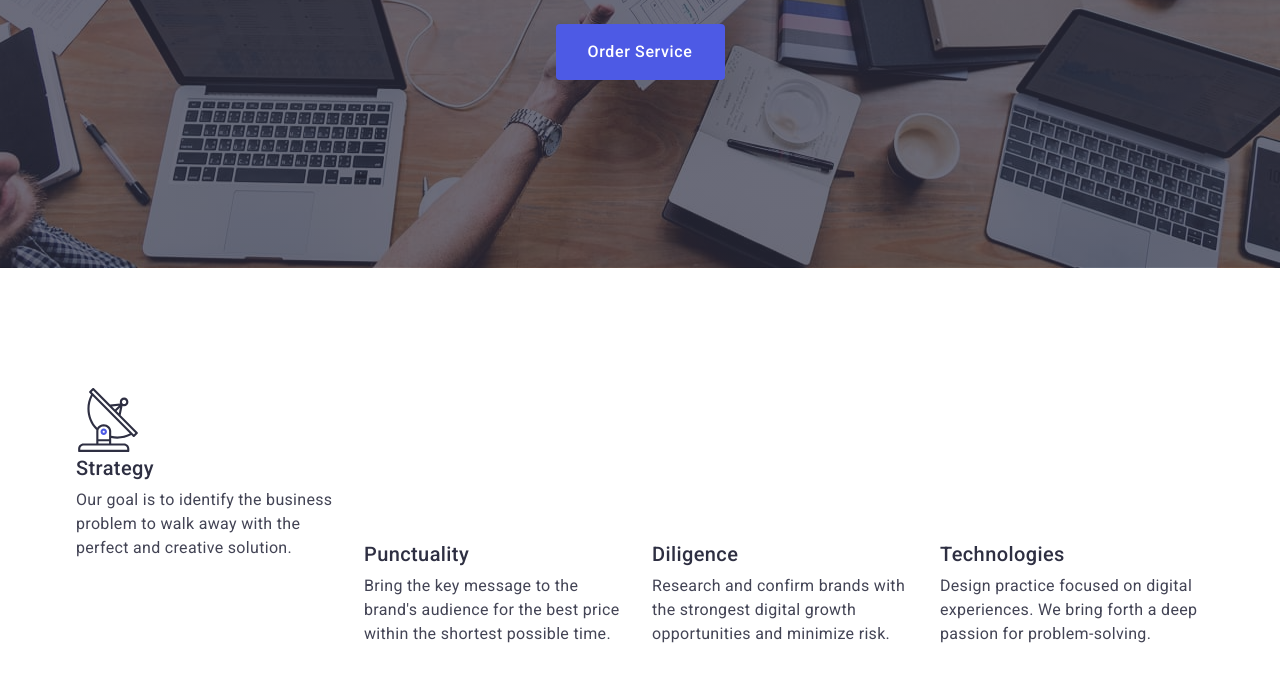
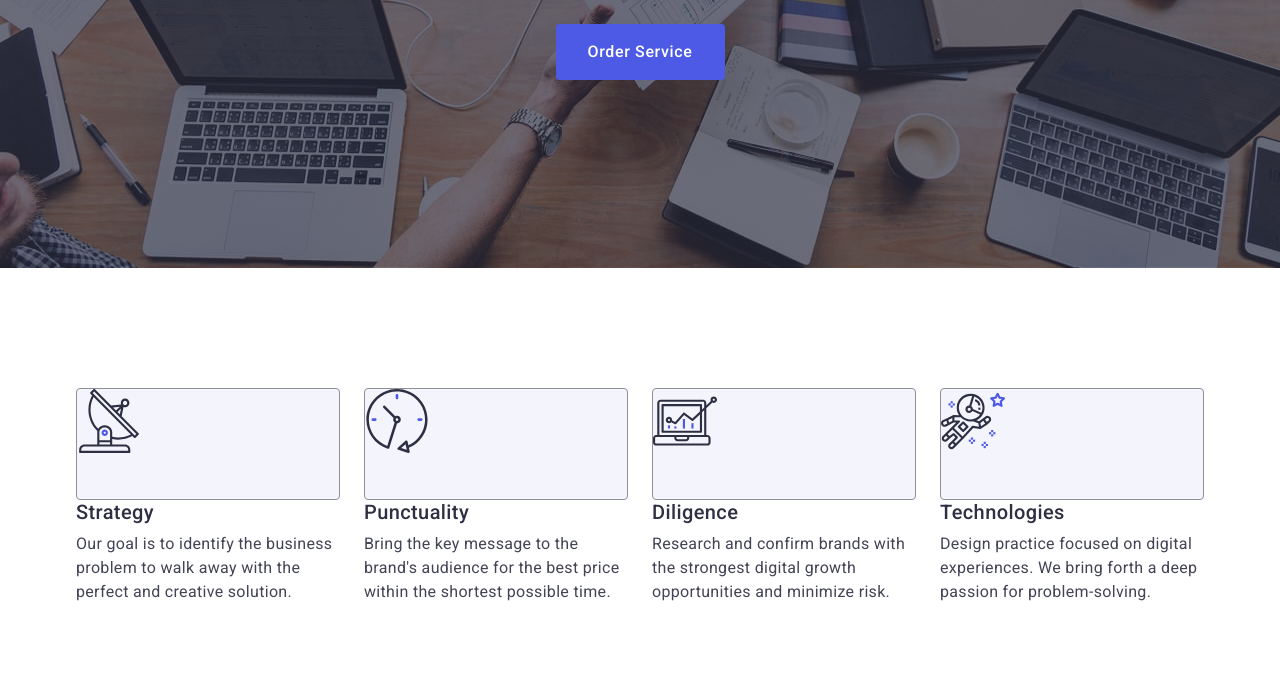
Before and after one commit to Waldemar-K28/goit-markup-hw-04, a plain HTML site: page index.html in a window 1280 px wide. Shown: the part 405-1086 px from the top of the page. Drawn offline with nearby package versions, Linux system fonts and the light colour scheme.

Commit message:
features

```diff
--- a/css/styles.css
+++ b/css/styles.css
@@ -220,6 +220,14 @@ img {
     width: calc((100% - 72px) / 4);
 }
 
+.features-item-icon-box {
+    border: 1px solid #8e8f99;
+    border-radius: 4px;
+    width: 264px;
+    height: 112px;
+    background: #f4f4fd;
+}
+
 .features-item-title {
     font-weight: 500;
     font-size: 20px;
--- a/index.html
+++ b/index.html
@@ -68,7 +68,7 @@
           <h2 class="features-head-title visually-hidden">Features</h2>
           <ul class="features-list">
             <li class="features-item">
-              <div>
+              <div class="features-item-icon-box">
                 <svg width="64px" height="64px">
                   <use href="./images/symbol-defs.svg#icon-antenna"></use>
                 </svg>
@@ -80,9 +80,9 @@
               </p>
             </li>
             <li class="features-item">
-              <div>
-                <svg>
-                  <use href="./images/symbol-defs.svg#"></use>
+              <div class="features-item-icon-box">
+                <svg width="64px" height="64px">
+                  <use href="./images/symbol-defs.svg#icon-clock"></use>
                 </svg>
               </div>
               <h3 class="features-item-title">Punctuality</h3>
@@ -92,9 +92,9 @@
               </p>
             </li>
             <li class="features-item">
-              <div>
-                <svg>
-                  <use href="./images/symbol-defs.svg#"></use>
+              <div class="features-item-icon-box">
+                <svg width="64px" height="64px">
+                  <use href="./images/symbol-defs.svg#icon-diagram"></use>
                 </svg>
               </div>
               <h3 class="features-item-title">Diligence</h3>
@@ -104,9 +104,9 @@
               </p>
             </li>
             <li class="features-item">
-              <div>
-                <svg>
-                  <use href="./images/symbol-defs.svg#"></use>
+              <div class="features-item-icon-box">
+                <svg width="64px" height="64px">
+                  <use href="./images/symbol-defs.svg#icon-astronaut"></use>
                 </svg>
               </div>
               <h3 class="features-item-title">Technologies</h3>
```
